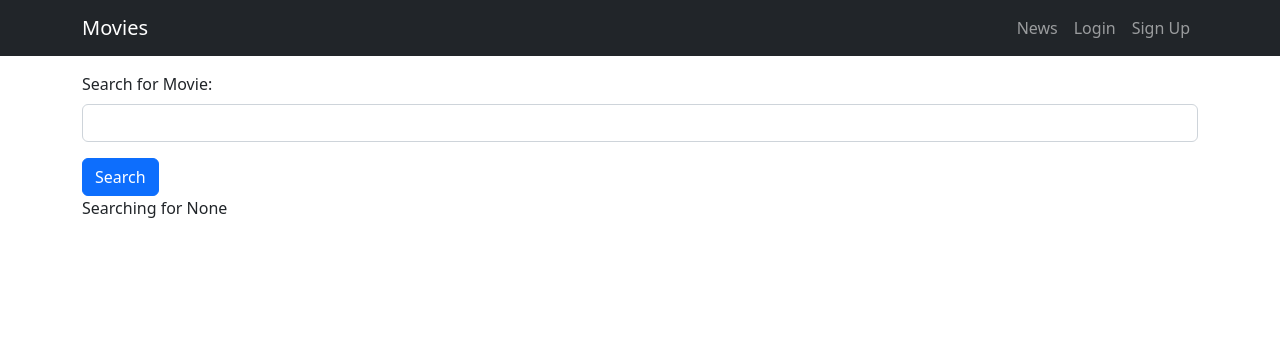
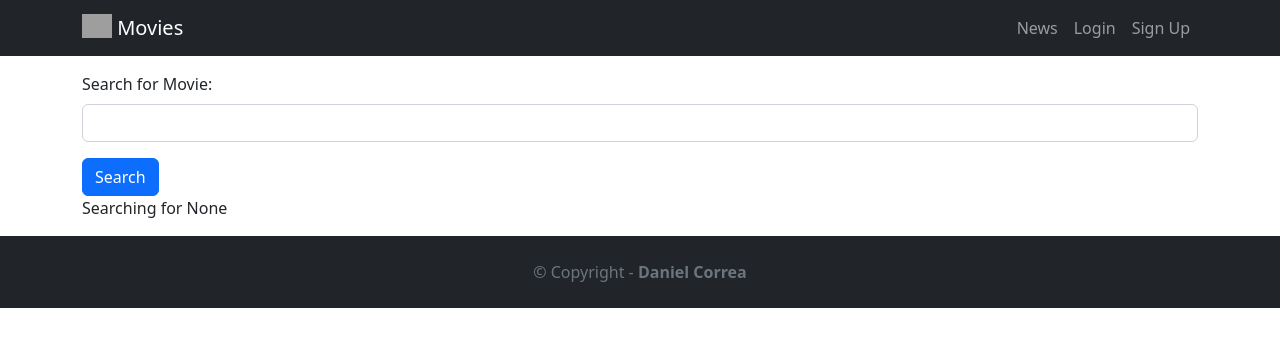
Before and after one commit to wombat74/Django_4, a Django app: page / in a window 1280 px wide. Shown: the top 347 px of the page. Run offline with Django 4.2, Linux system fonts and the light colour scheme; data that the repository does not hold is empty; grey boxes are pictures that could not be loaded.

Commit message:
added static files

```diff
--- a/moviereviews/templates/base.html
+++ b/moviereviews/templates/base.html
@@ -13,7 +13,11 @@
 <body>
     <nav class="navbar navbar-expand-lg navbar-dark bg-dark mb-3">
         <div class="container">
-            <a href="{% url 'home' %}" class="navbar-brand">Movies</a>
+            <a href="{% url 'home' %}" class="navbar-brand">
+                {% load static %}
+                <img src="{% static 'images/camera1.png' %}" alt="" width="30" height="24" class="d-inline-block align-text-top" />
+                Movies
+            </a>
             <button class="navbar-toggler" type="button"
                 data-bs-toggle="collapse"
                 data-bs-target="#navbarNavAltMarkup"
@@ -50,5 +54,11 @@
         </button>
     </form> -->
     </div>
+    <footer class="text-center text-lg-start bg-dark text-muted mt-4">
+        <div class="text-center p-4">
+            © Copyright -
+            <a href="https://twitter.com/danielgarax" class="text-reset fw-bold text-decoration-none" target="_blank">Daniel Correa</a>
+        </div>
+    </footer>
 </body>
 </html>
```
